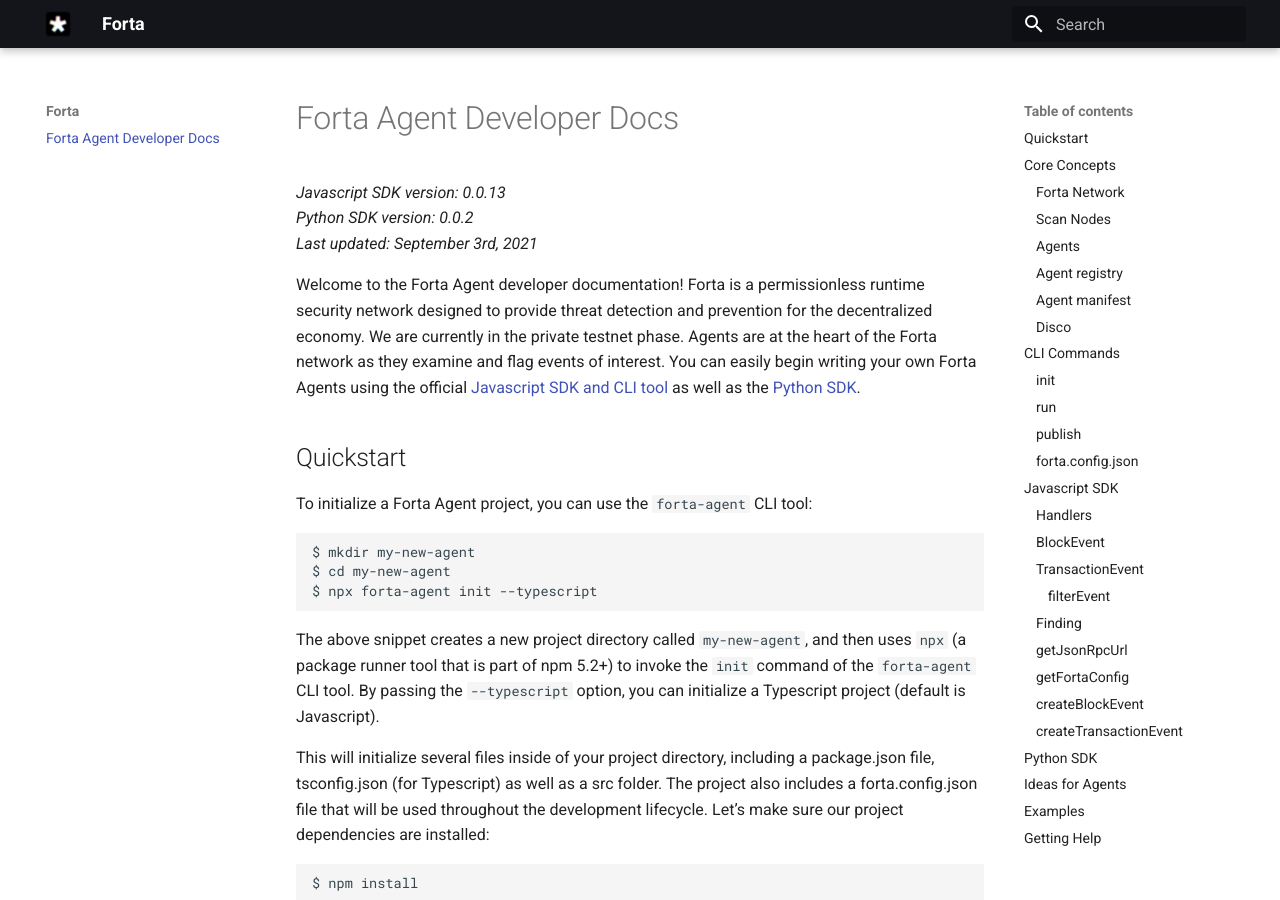
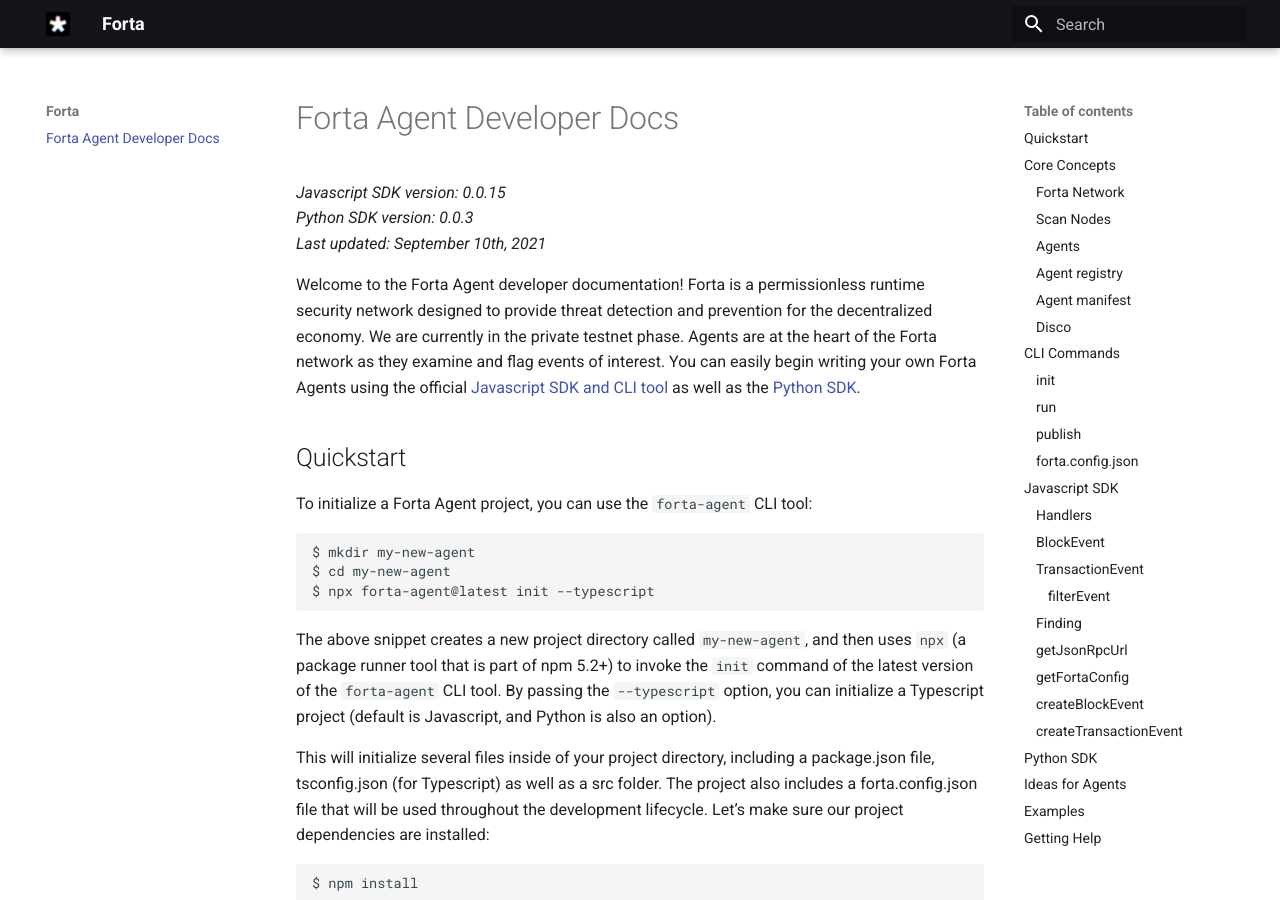
Before and after one commit to forta-network/docs, an MkDocs documentation site: the page built from docs/index.md, in a window 1280 px wide and 900 px high. Built offline with MkDocs 1.6.1 and Material for MkDocs 9.7.7, drawn with Linux system fonts in a browser that asks for light colours.

Commit message:
fix npx usage, update sdk versions

````diff
--- a/docs/index.md
+++ b/docs/index.md
@@ -1,8 +1,8 @@
 # Forta Agent Developer Docs
 
-_Javascript SDK version: 0.0.13_<br>
-_Python SDK version: 0.0.2_<br>
-_Last updated: September 3rd, 2021_
+_Javascript SDK version: 0.0.15_<br>
+_Python SDK version: 0.0.3_<br>
+_Last updated: September 10th, 2021_
 
 Welcome to the Forta Agent developer documentation! Forta is a permissionless runtime security network designed to provide threat detection and prevention for the decentralized economy. We are currently in the private testnet phase. Agents are at the heart of the Forta network as they examine and flag events of interest. You can easily begin writing your own Forta Agents using the official [Javascript SDK and CLI tool](https://www.npmjs.com/package/forta-agent) as well as the [Python SDK](https://pypi.org/project/forta-agent/).
 
@@ -13,10 +13,10 @@
 ```bash
 $ mkdir my-new-agent
 $ cd my-new-agent
-$ npx forta-agent init --typescript
+$ npx forta-agent@latest init --typescript
 ```
 
-The above snippet creates a new project directory called `my-new-agent`, and then uses `npx` (a package runner tool that is part of npm 5.2+) to invoke the `init` command of the `forta-agent` CLI tool. By passing the `--typescript` option, you can initialize a Typescript project (default is Javascript).
+The above snippet creates a new project directory called `my-new-agent`, and then uses `npx` (a package runner tool that is part of npm 5.2+) to invoke the `init` command of the latest version of the `forta-agent` CLI tool. By passing the `--typescript` option, you can initialize a Typescript project (default is Javascript, and Python is also an option).
 
 This will initialize several files inside of your project directory, including a package.json file, tsconfig.json (for Typescript) as well as a src folder. The project also includes a forta.config.json file that will be used throughout the development lifecycle. Let’s make sure our project dependencies are installed:
 
````
